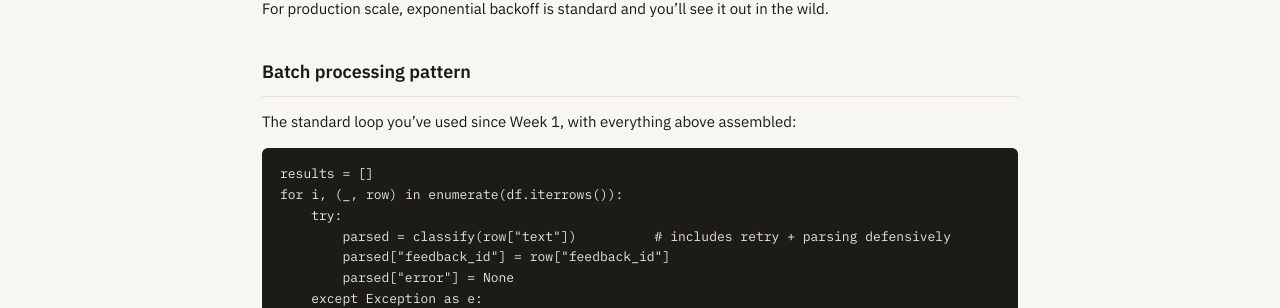
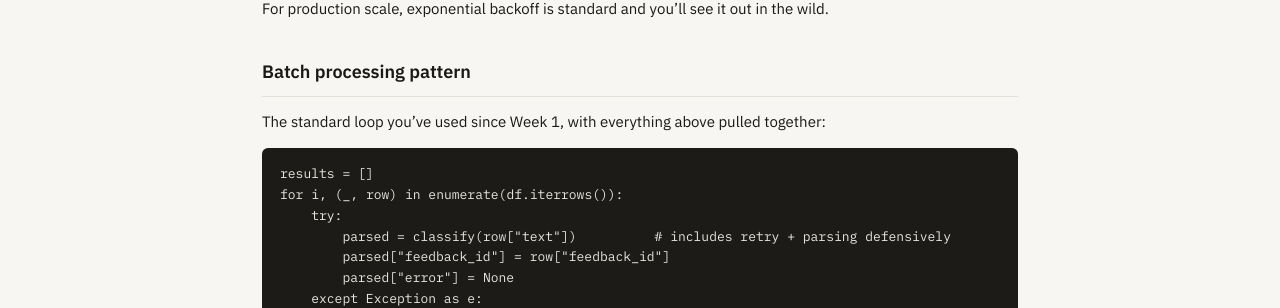
Before and after one commit to steflangehennig/info4340, a Jekyll site: the page built from guides/claude-api.md, in a window 1280 px wide and 900 px high, scrolled down 4498 px. Shown: the part 148-456 px from the top of the window. Built offline with Jekyll 4.4.1, drawn with Linux system fonts in a browser that asks for light colours.

Commit message:
fix typo in API guide

````diff
--- a/guides/claude-api.md
+++ b/guides/claude-api.md
@@ -189,7 +189,7 @@ For course-sized batches (30–150 items), a simple try/except that logs failure
 
 ## Batch processing pattern
 
-The standard loop you've used since Week 1, with everything above assembled:
+The standard loop you've used since Week 1, with everything above pulled together:
 
 ```python
 results = []
````
